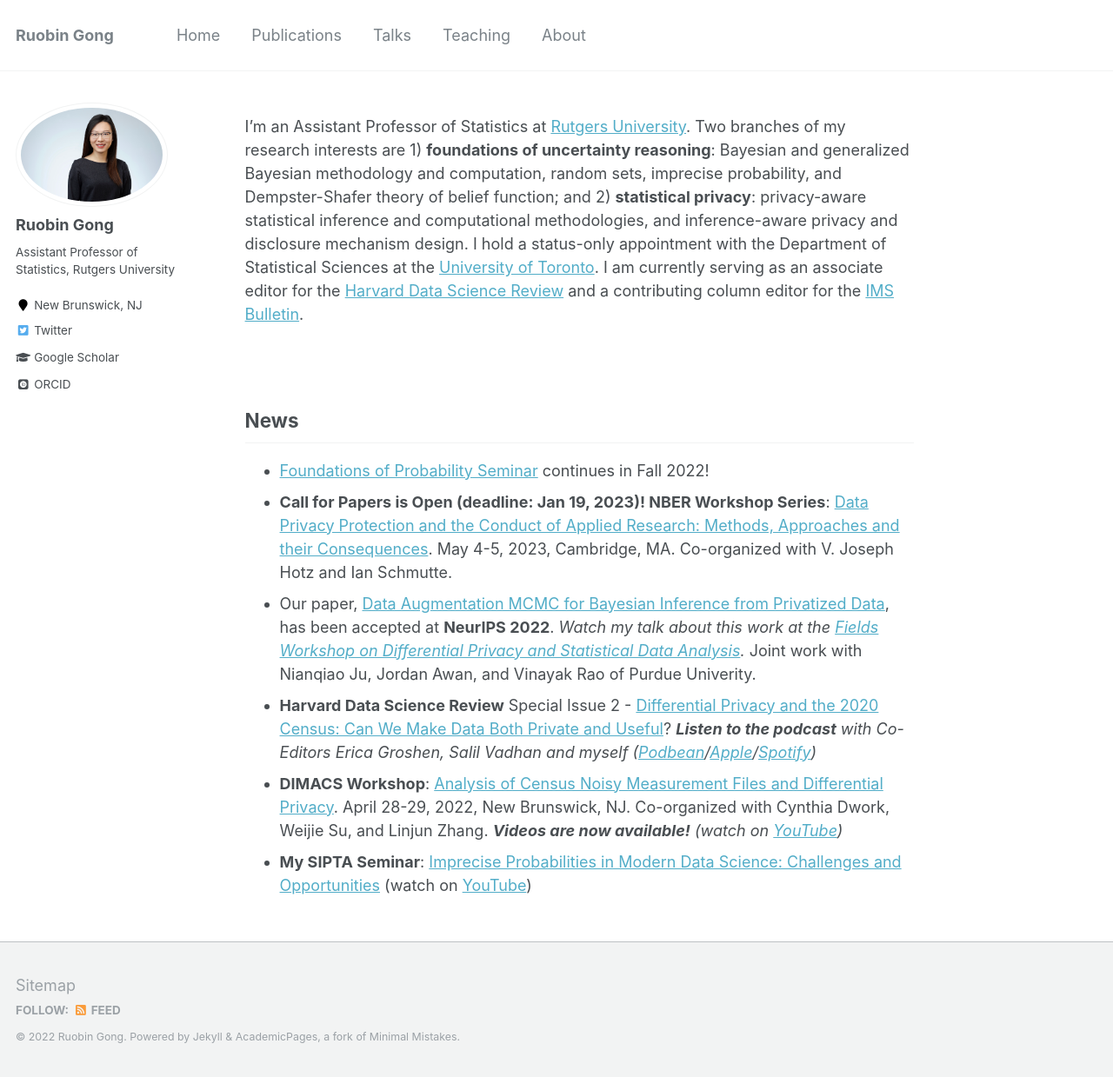
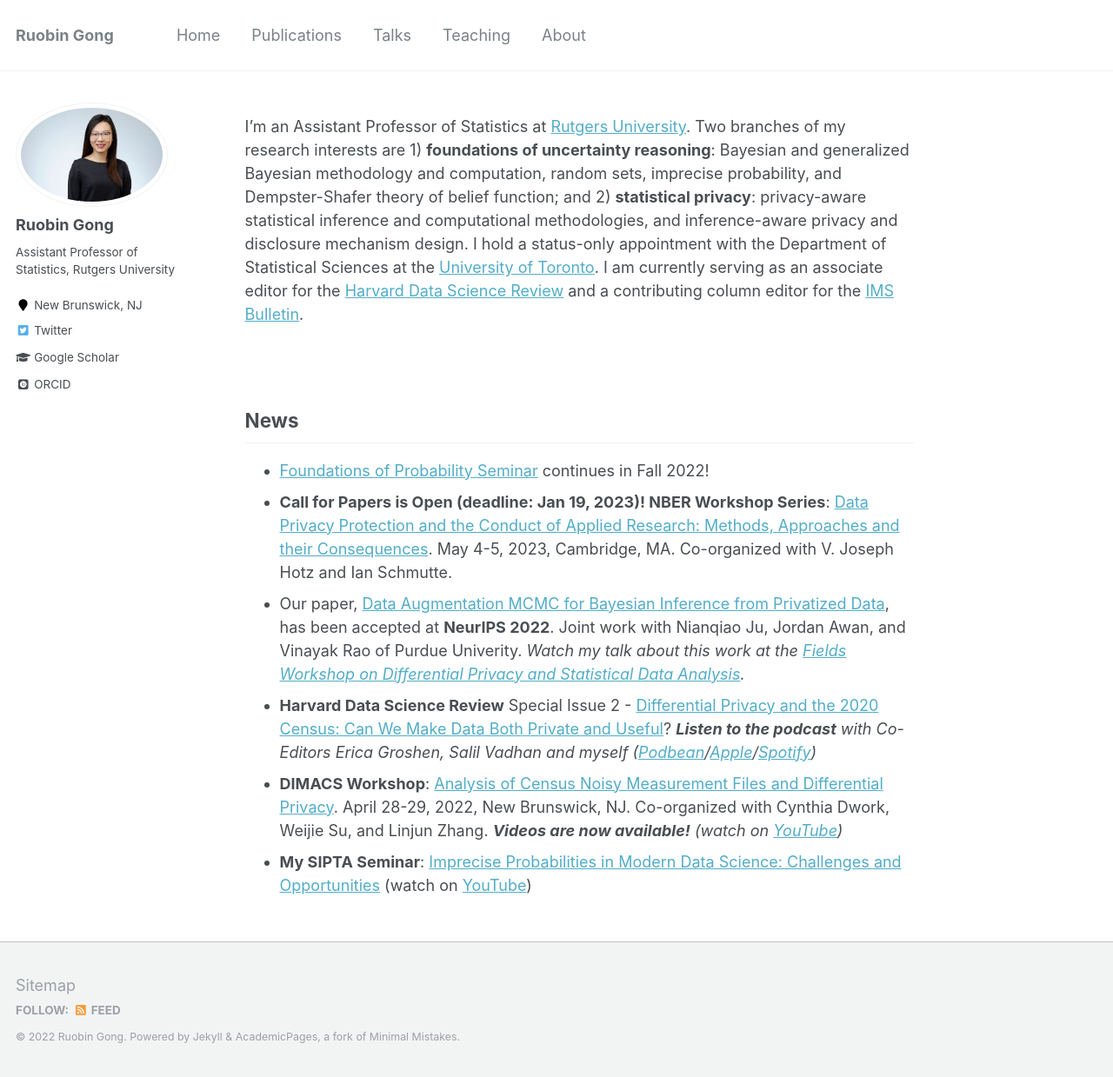
Before and after one commit to RuobinGong/RuobinGong.github.io, a Jekyll site: the page built from _pages/home.md, in a window 1280 px wide and 1239 px high. Shown: the whole window at 87% size. Built offline with Jekyll 4.4.1, drawn with Linux system fonts in a browser that asks for light colours; some web fonts are replaced.

```diff
--- a/_pages/home.md
+++ b/_pages/home.md
@@ -19,7 +19,7 @@ I'm an Assistant Professor of Statistics at [Rutgers University](https://www.sta
 
 * [Foundations of Probability Seminar](https://foundationsofprobabilityseminar.com) continues in Fall 2022!
 * **Call for Papers is Open (deadline: Jan 19, 2023)! NBER Workshop Series**: [Data Privacy Protection and the Conduct of Applied Research: Methods, Approaches and their Consequences](https://www.nber.org/data-privacy-protection-and-conduct-applied-research-methods-approaches-and-their-consequences). May 4-5, 2023, Cambridge, MA. Co-organized with V. Joseph Hotz and Ian Schmutte.
-* Our paper, [Data Augmentation MCMC for Bayesian Inference from Privatized Data](https://ruobingong.github.io/publication/2022-06-01-DAMCMC), has been accepted at **NeurIPS 2022**. _Watch my talk about this work at the [Fields Workshop on Differential Privacy and Statistical Data Analysis](http://www.fields.utoronto.ca/talks/Data-Augmentation-MCMC-Bayesian-Inference-Privatized-Data)._ Joint work with Nianqiao Ju, Jordan Awan, and Vinayak Rao of Purdue Univerity.
+* Our paper, [Data Augmentation MCMC for Bayesian Inference from Privatized Data](https://ruobingong.github.io/publication/2022-06-01-DAMCMC), has been accepted at **NeurIPS 2022**. Joint work with Nianqiao Ju, Jordan Awan, and Vinayak Rao of Purdue Univerity.  _Watch my talk about this work at the [Fields Workshop on Differential Privacy and Statistical Data Analysis](http://www.fields.utoronto.ca/talks/Data-Augmentation-MCMC-Bayesian-Inference-Privatized-Data)._
 * **Harvard Data Science Review** Special Issue 2 - [Differential Privacy and the 2020 Census: Can We Make Data Both Private and Useful](https://hdsr.mitpress.mit.edu/specialissue2)?  _**Listen to the podcast** with Co-Editors Erica Groshen, Salil Vadhan and myself ([Podbean](https://hdsr.podbean.com/e/differential-privacy-for-the-2020-us-census-can-we-make-data-both-private-and-useful-part-1/)/[Apple](https://podcasts.apple.com/us/podcast/differential-privacy-for-the-2020-u-s-census-can-we/id1558728983?i=1000571597321)/[Spotify](https://open.spotify.com/episode/4A9ahGLv5r58LJX8Alxg19))_
 * **DIMACS Workshop**: [Analysis of Census Noisy Measurement Files and Differential Privacy](http://dimacs.rutgers.edu/events/details?eID=2038). April 28-29, 2022, New Brunswick, NJ. Co-organized with Cynthia Dwork, Weijie Su, and Linjun Zhang. _**Videos are now available!** (watch on [YouTube](https://www.youtube.com/playlist?list=PLKVCRT3MRed733-w2Lo2yvCAkac9zdIVj))_
 * **My SIPTA Seminar**: [Imprecise Probabilities in Modern Data Science: Challenges and Opportunities](https://sipta.org/events/sipta-seminars/) (watch on [YouTube](https://www.youtube.com/watch?v=rNVWyG-0XgA))
```
